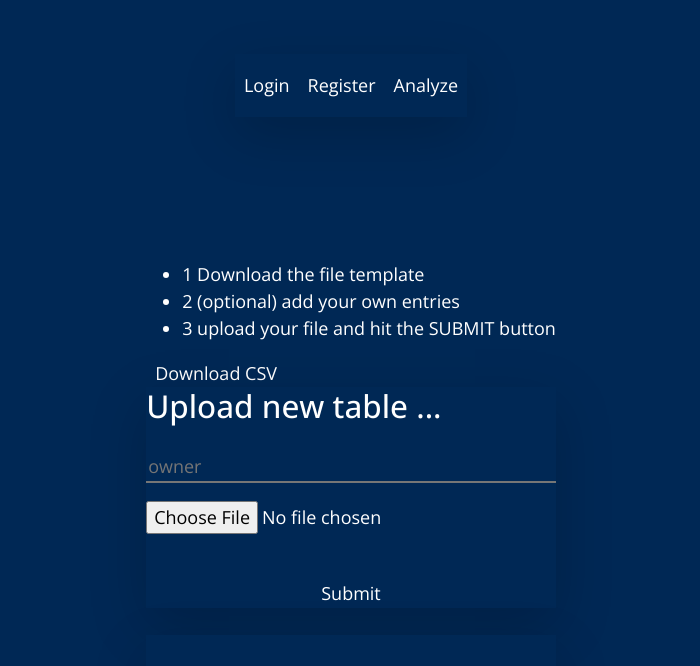
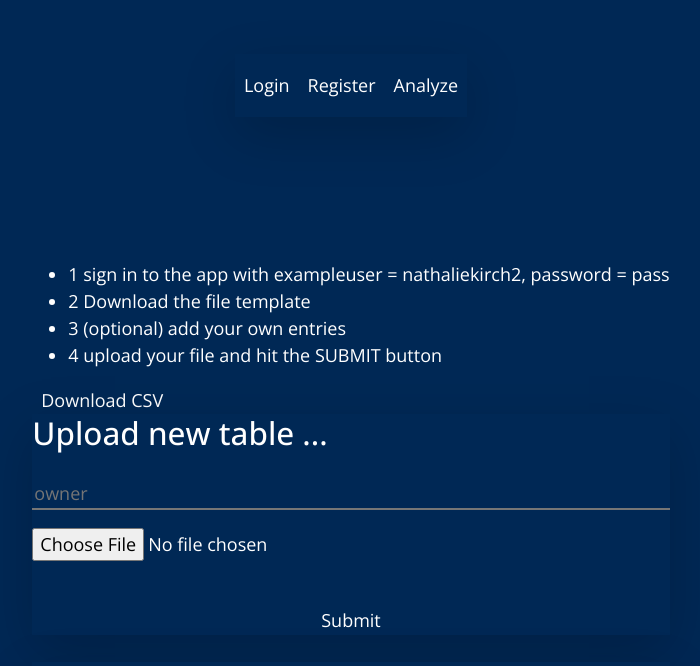
Before and after one commit to NLie2/stock_portfolio_analyzer, a React (Create React App) app in the folder client/: page /analyze/guest in a window 1280 px wide. Shown: the top 666 px of the page, without its empty margins (289-989 px from the left). Built offline with nearby package versions, Linux system fonts and the light colour scheme.

Commit message:
add message to sign in first

```diff
--- a/client/src/components/AnalyzerUser.js
+++ b/client/src/components/AnalyzerUser.js
@@ -23,9 +23,10 @@ export default function AnalyzerUser() {
   return (
     <div className='analyzer-container'>
       <ul>
-        <li> 1 Download the file template </li>
-        <li> 2 (optional) add your own entries </li>
-        <li> 3 upload your file and hit the SUBMIT button </li>
+        <li> 1 sign in to the app with exampleuser = nathaliekirch2, password = pass </li>
+        <li> 2 Download the file template </li>
+        <li> 3 (optional) add your own entries </li>
+        <li> 4 upload your file and hit the SUBMIT button </li>
       </ul>
 
       {/* <a className="file-template" href={`${window.location.origin}/TestBuchführung_example.csv`} download='TestBuchführung.csv'> Download File Template </a>      */}
--- a/client/src/lib/axios.js
+++ b/client/src/lib/axios.js
@@ -9,9 +9,11 @@ axiosAuth.interceptors.request.use( async (config) => {
   if (!isTokenValid('access-token')) {
     if (isTokenValid('refresh-token')) {
       //Make an request to get new access token
-      const { data } = await axios.post('/api/auth/refresh/', {
+      const r = await axios.post('/api/auth/refresh/', {
         refresh: getToken('refresh-token'),
       })
+      console.log(r)
+      const data = r.data
       //save token to token variable
       setToken('access-token', data.access)
     } else {
```
Also changed, not shown: 7 other files (tests, documents, lock files or other folders).
